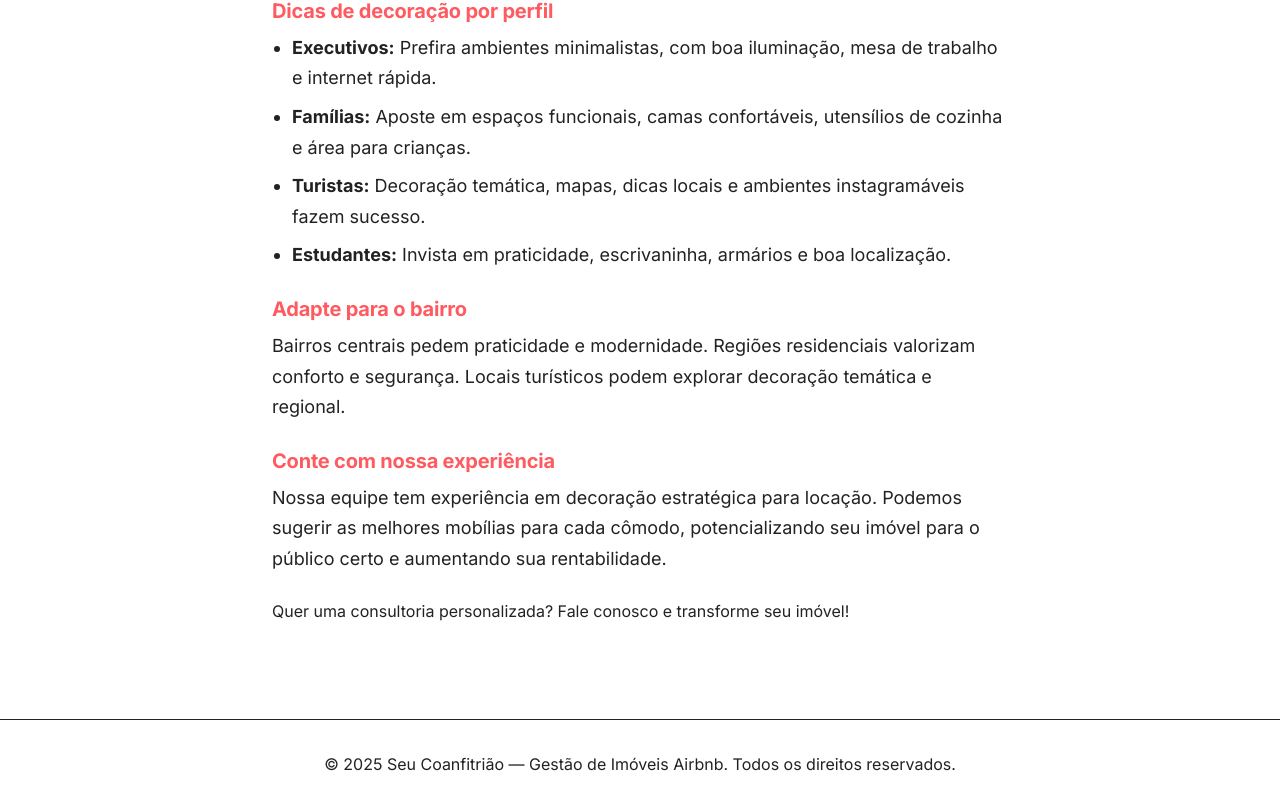
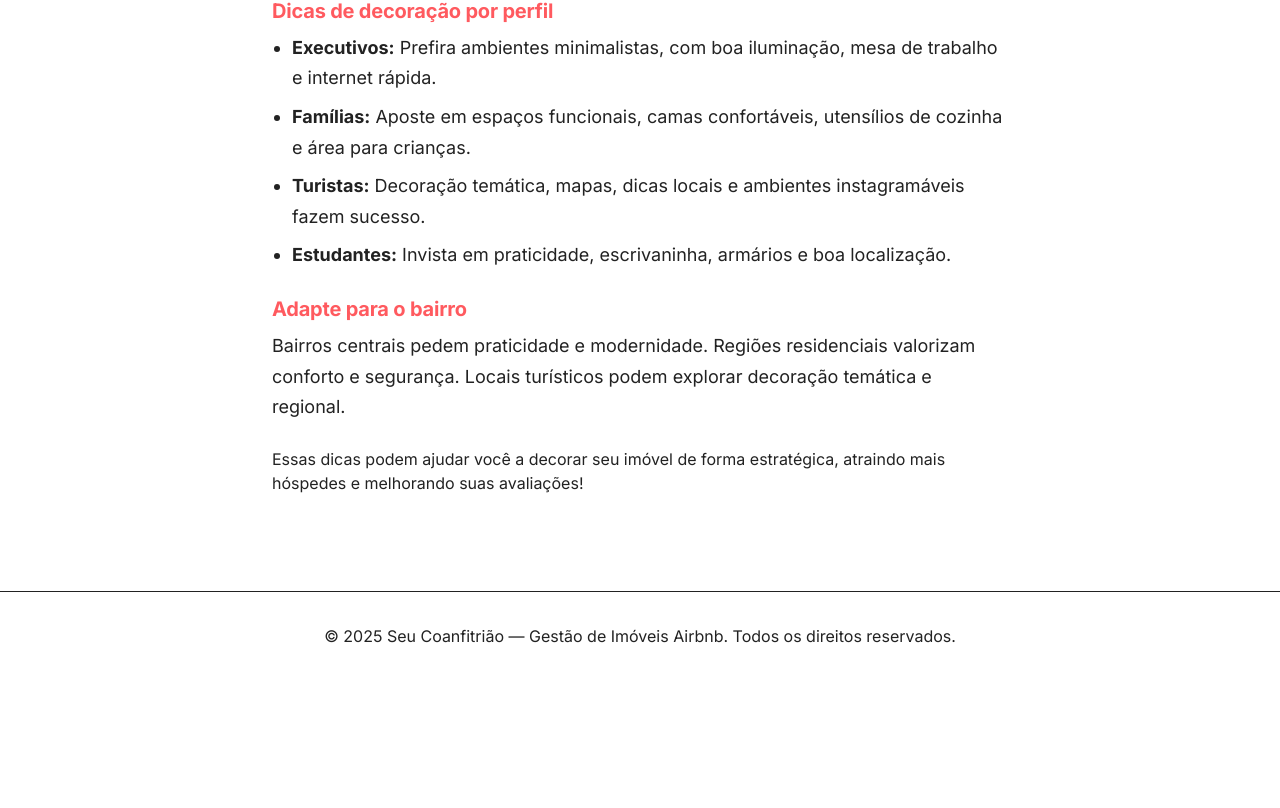
Before and after one commit to igorlaur/seucoanfitriao, a Next.js app: page /blog/decoracao-por-bairro-publico in a window 1280 px wide. Shown: the part 480-1288 px from the top of the page. After the commit the page ends 1160 px from the top, so only its background shows below. Built offline with nearby package versions, Linux system fonts and the light colour scheme; no server answers.

Commit message:
Remove seção sobre equipe de decoração - não somos especialistas nessa área

```diff
--- a/app/blog/decoracao-por-bairro-publico/page.tsx
+++ b/app/blog/decoracao-por-bairro-publico/page.tsx
@@ -19,9 +19,7 @@ export default function DecoracaoPorBairroPublico() {
       </ul>
   <h2 className="font-title text-xl text-primary mt-6 mb-2">Adapte para o bairro</h2>
   <p className="text-[#222] mb-4">Bairros centrais pedem praticidade e modernidade. Regiões residenciais valorizam conforto e segurança. Locais turísticos podem explorar decoração temática e regional.</p>
-  <h2 className="font-title text-xl text-primary mt-6 mb-2">Conte com nossa experiência</h2>
-  <p className="text-[#222] mb-4">Nossa equipe tem experiência em decoração estratégica para locação. Podemos sugerir as melhores mobílias para cada cômodo, potencializando seu imóvel para o público certo e aumentando sua rentabilidade.</p>
-  <p className="mt-6 text-base text-[#222]">Quer uma consultoria personalizada? Fale conosco e transforme seu imóvel!</p>
+  <p className="mt-6 text-base text-[#222]">Essas dicas podem ajudar você a decorar seu imóvel de forma estratégica, atraindo mais hóspedes e melhorando suas avaliações!</p>
     </main>
   );
 }
```
